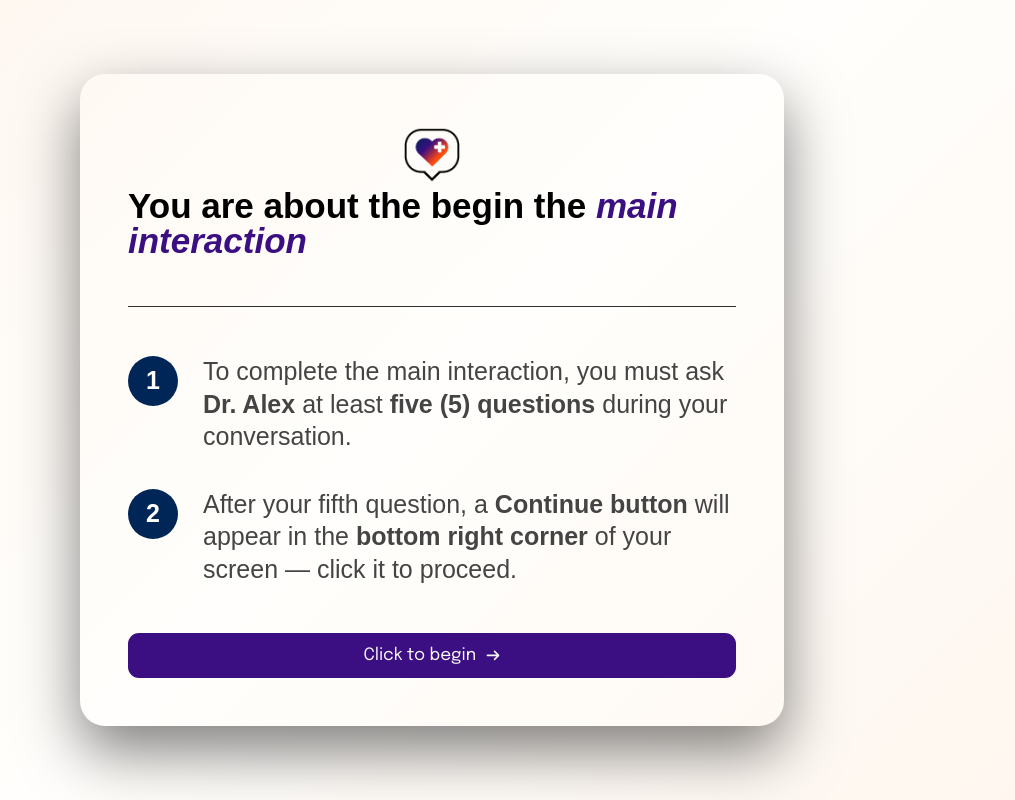
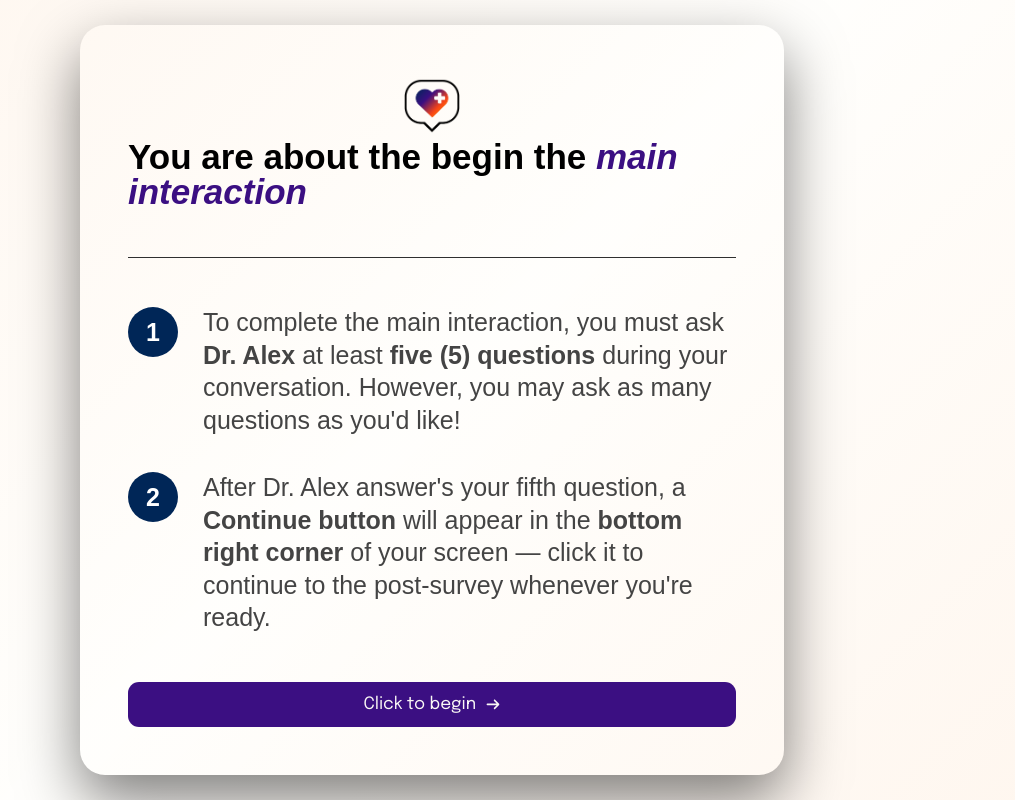
Before and after one commit to rashighosh/cis-study, a React (Vite) app: page /interaction in a window 1280 px wide. Shown: the whole page, without its empty margins (208-1223 px from the left). Built offline with nearby package versions, Linux system fonts and the light colour scheme; a web font is replaced by a local one.

Commit message:
updated instructions

```diff
--- a/src/components/Interaction.jsx
+++ b/src/components/Interaction.jsx
@@ -280,13 +280,13 @@ export default function Interaction() {
                   <div className="step">
                     <div className="step-num">1</div>
                     <div className="step-content">
-                      To complete the main interaction, you must ask <b>Dr. Alex</b> at least <strong>five (5) questions</strong> during your conversation.
+                      To complete the main interaction, you must ask <b>Dr. Alex</b> at least <strong>five (5) questions</strong> during your conversation. However, you may ask as many questions as you'd like!
                     </div>
                   </div>
                   <div className="step">
                     <div className="step-num">2</div>
                     <div className="step-content">
-                      After your fifth question, a <b>Continue button</b> will appear in the <strong>bottom right corner</strong> of your screen — click it to proceed.
+                      After Dr. Alex answer's your fifth question, a <b>Continue button</b> will appear in the <strong>bottom right corner</strong> of your screen — click it to continue to the post-survey whenever you're ready.
                     </div>
                   </div>
                 </div>
```
